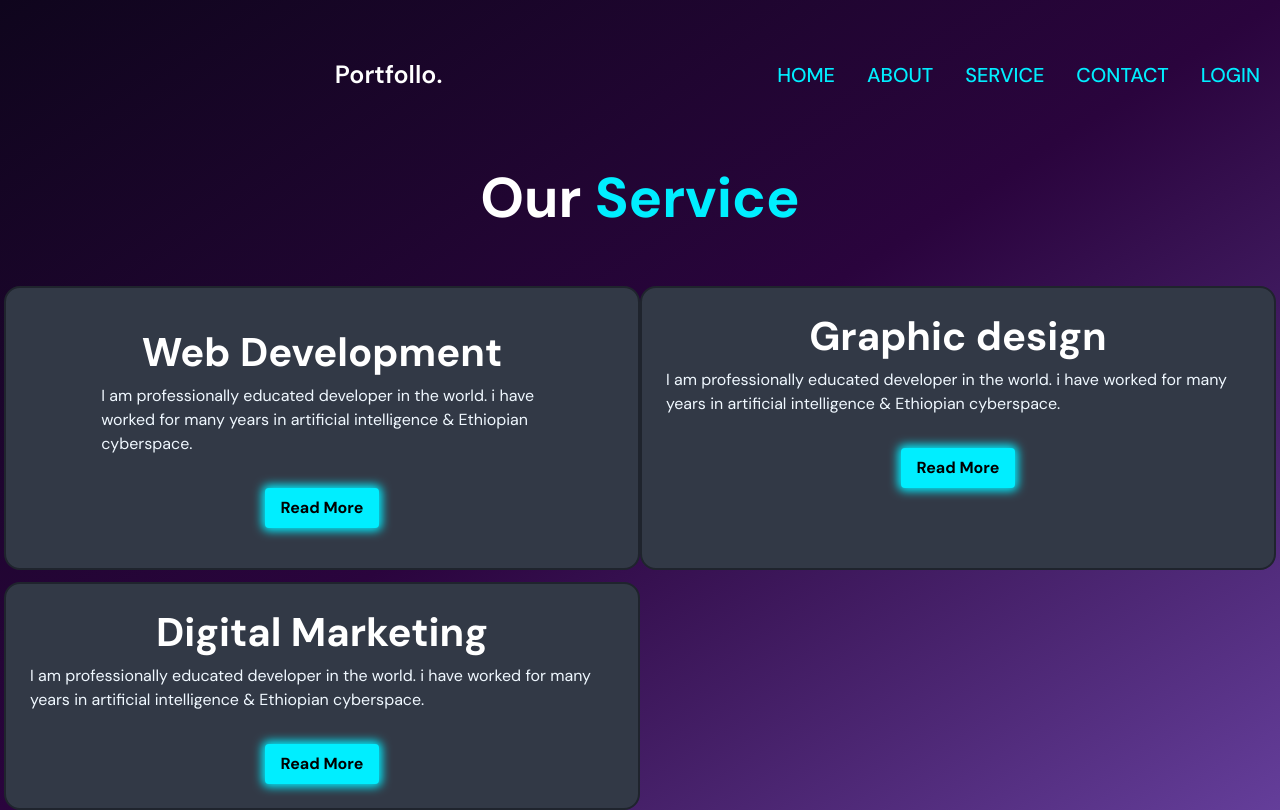
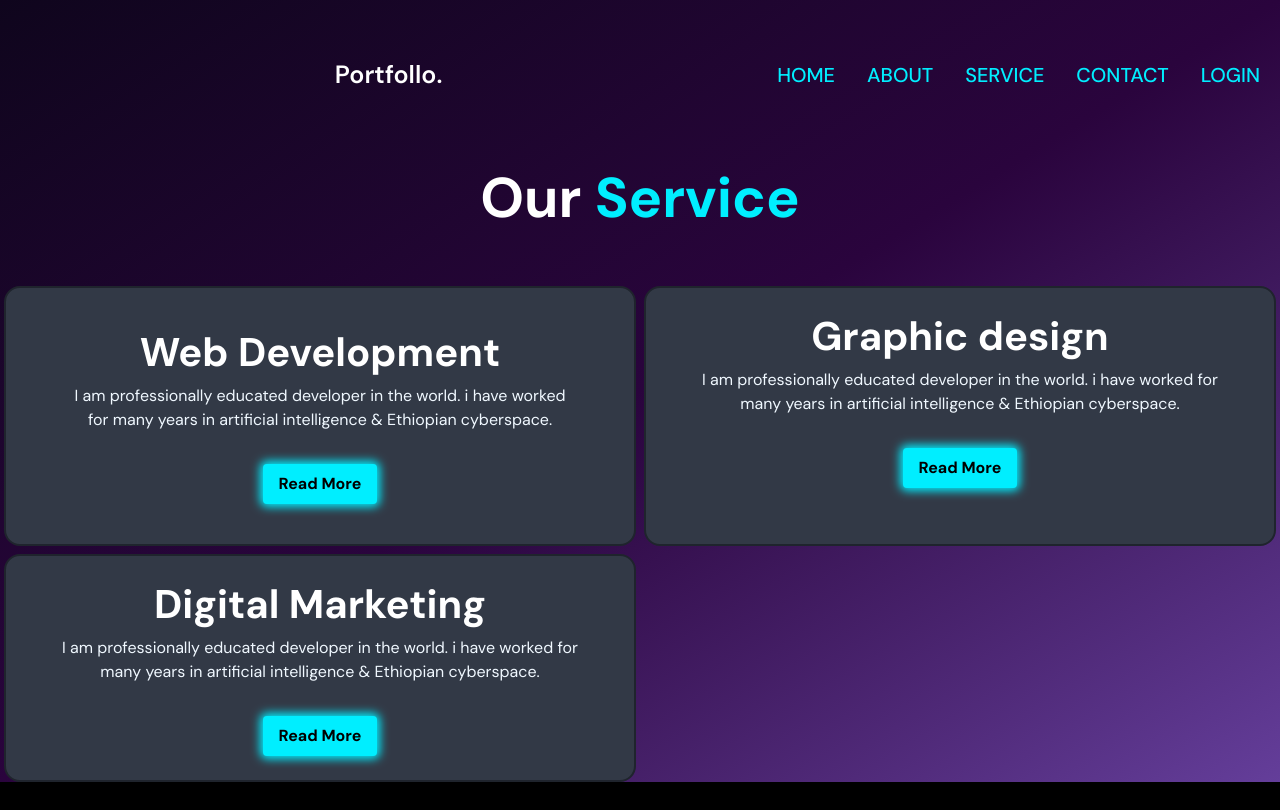
Before and after one commit to codewithfitse/Portfollo, a React (Vite) app in the folder React-app/: page /Service in a window 1280 px wide. Built offline with nearby package versions, Linux system fonts and the light colour scheme.

Commit message:
UPDATED THE SEVICE

```diff
--- a/React-app/src/page/Service.jsx
+++ b/React-app/src/page/Service.jsx
@@ -9,12 +9,12 @@ export const Service = () => {
         <h1 className="my-[50px] font-bold text-[30px] lg:text-[56px]">
           Our <span className="text-[#0ef]">Service</span>
         </h1>
-        <div className="w-full grid lg:grid-cols-2 space-y-3 space-x-2">
+        <div className="w-full grid lg:grid-cols-2 gap-2">
           <div className="w-fit lg:w-full flex flex-1 flex-col items-center border-2 border-[#1f242d] rounded-2xl p-10 bg-[#323946] hover:border-[#0ef] hover:transform-scale(1.02)">
             <h2 className="text-[20px] lg:text-[40px] font-bold mb-2">
               Web Development
             </h2>
-            <p className="w-[80%] mb-6">
+            <p className="w-[90%] mb-6 text-center">
               I am professionally educated developer in the world. i have worked
               for many years in artificial intelligence & Ethiopian cyberspace.
             </p>
@@ -24,7 +24,7 @@ export const Service = () => {
           </div>
           <div className="w-full flex flex-col  items-center border-2 border-[#1f242d] rounded-2xl p-6 bg-[#323946] hover:border-[#0ef] hover:transform-scale(1.02)">
             <h2 className="text-[40px] font-bold mb-2">Graphic design</h2>
-            <p className="w-[80] mb-6">
+            <p className="w-[90%] mb-6 text-center">
               I am professionally educated developer in the world. i have worked
               for many years in artificial intelligence & Ethiopian cyberspace.
             </p>
@@ -34,7 +34,7 @@ export const Service = () => {
           </div>
           <div className="w-full flex flex-1 flex-col items-center border-2 border-[#1f242d] rounded-2xl p-6 bg-[#323946] hover:border-[#0ef] hover:transform-scale(1.02)">
             <h2 className="text-[40px] font-bold mb-2">Digital Marketing</h2>
-            <p className="w-[80] mb-6">
+            <p className="w-[90%] mb-6 text-center">
               I am professionally educated developer in the world. i have worked
               for many years in artificial intelligence & Ethiopian cyberspace.
             </p>
```
